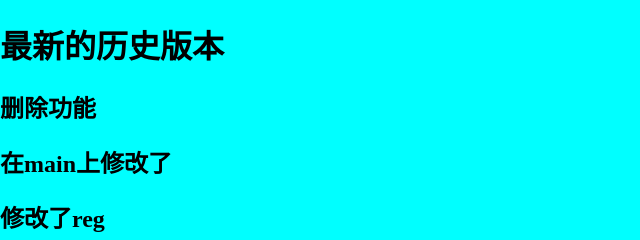
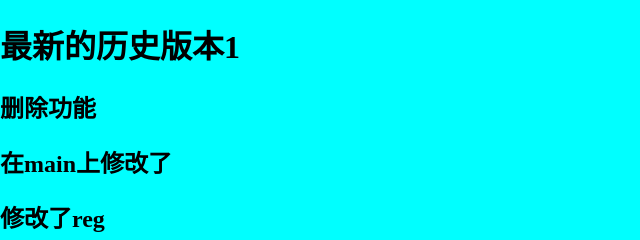
Before and after one commit to yf8866200/project_1, a plain HTML site: page index.html in a window 1280 px wide. Shown: the full height of the page, 0-640 px from the left. Drawn offline with Linux system fonts and the light colour scheme.

Commit message:
修改了main

```diff
--- a/index.html
+++ b/index.html
@@ -9,7 +9,7 @@
     <link rel="stylesheet" href="./index2.css">
 </head>
 <body>
-    <h1>最新的历史版本</h1>
+    <h1>最新的历史版本1</h1>
     <h2>删除功能</h2>
     <h2>在main上修改了</h2>
     <h2>修改了reg</h2>
```
